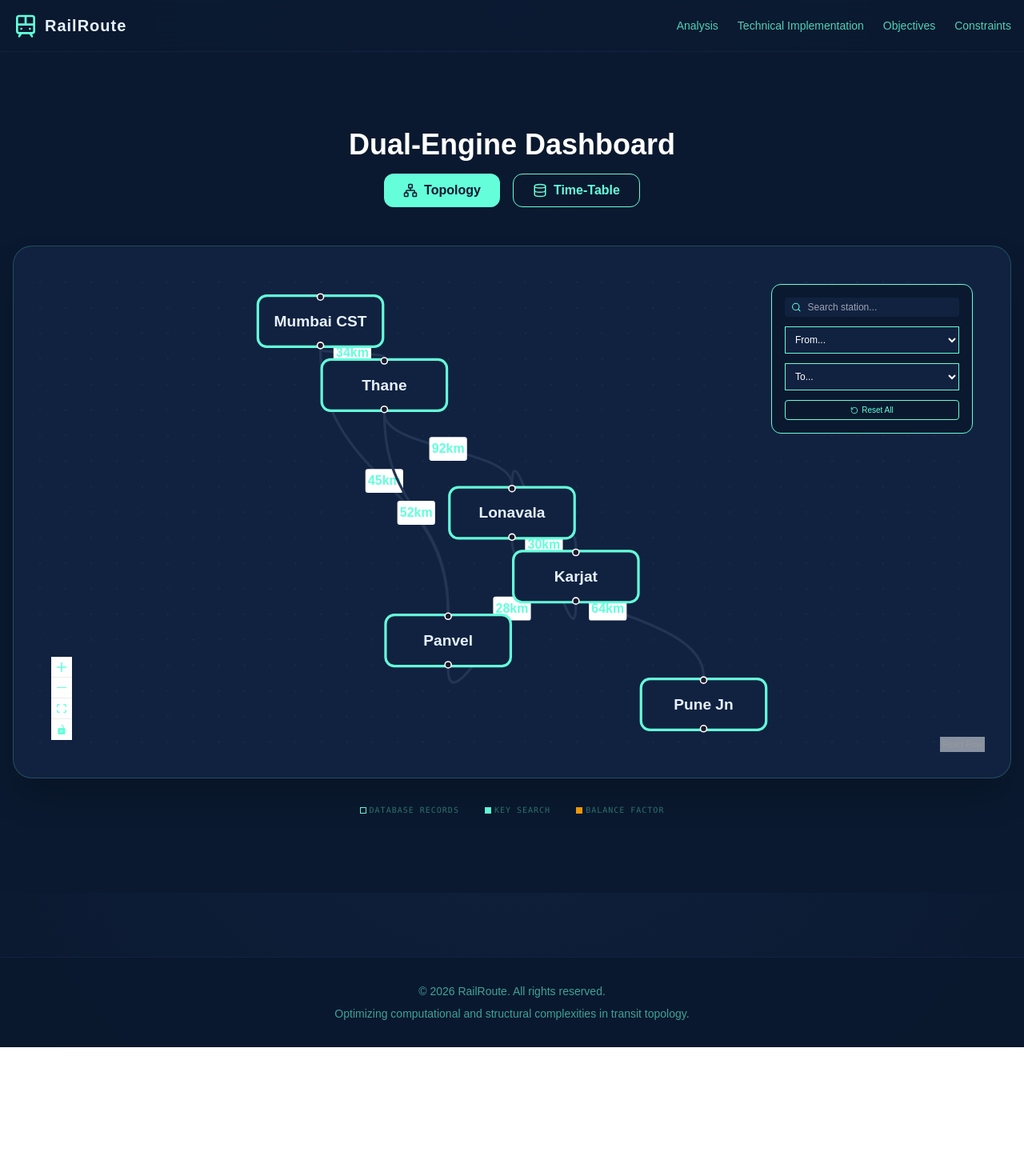
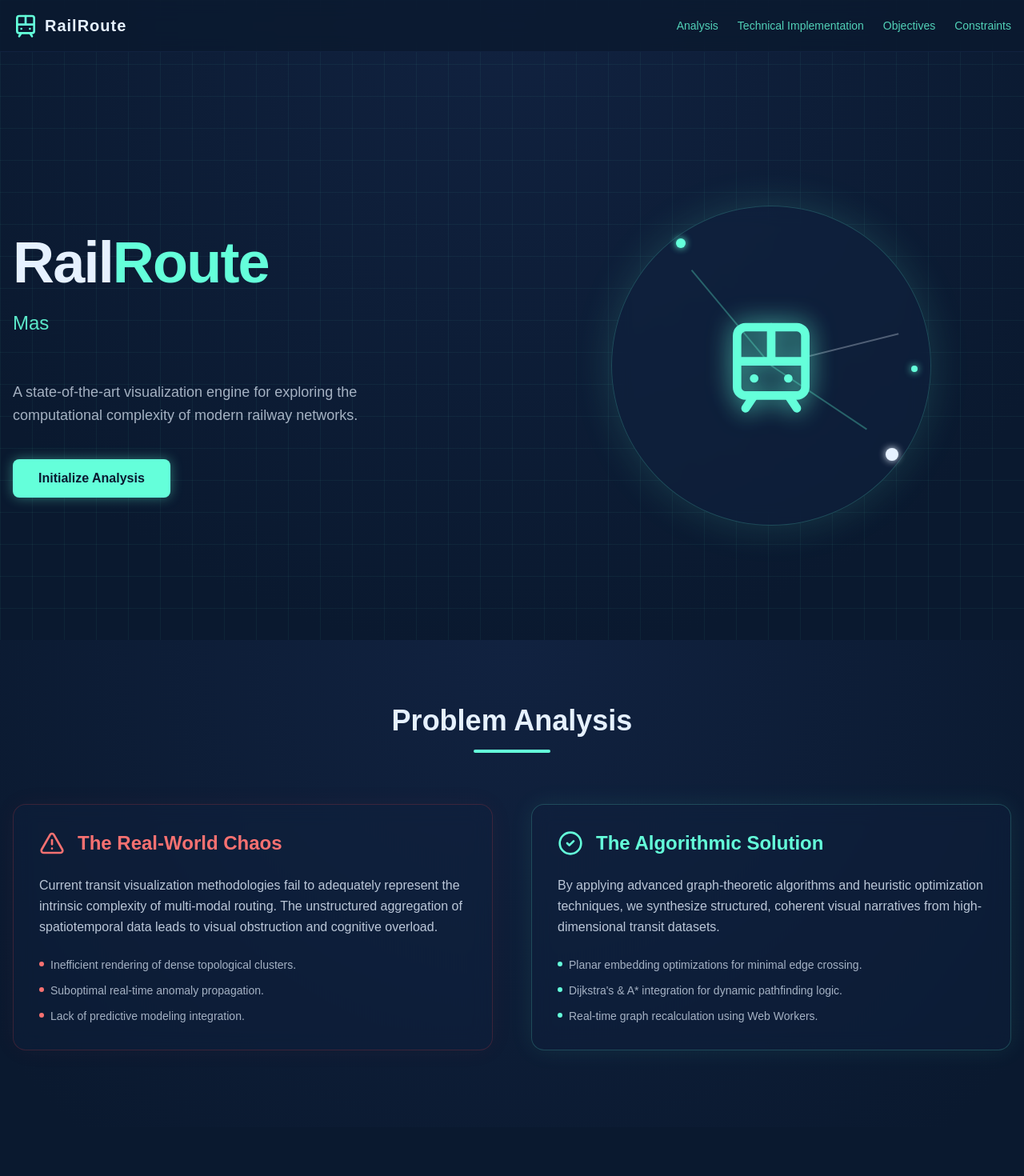
Before and after one commit to KhushieMohod/RailRoute-Optimization, a Next.js app: page / in a window 1280 px wide. Shown: the top 1470 px of the page at 80% size. Before the commit the page ends 1309 px from the top, so only its background shows below. Built offline with nearby package versions, Linux system fonts and the light colour scheme.

Commit message:
feat: restored full landing page sections and integrated engine

```diff
--- a/src/components/DualEngineDashboard.tsx
+++ b/src/components/DualEngineDashboard.tsx
@@ -18,6 +18,11 @@ import {
 import '@xyflow/react/dist/style.css';
 import { motion, AnimatePresence } from 'framer-motion';
 import { Network, Database, Plus, RotateCcw, GitPullRequest, Search, Trash2, Activity } from 'lucide-react';
+import Hero from '@/components/Hero';
+import ProblemAnalysis from '@/components/ProblemAnalysis';
+import Objectives from '@/components/Objectives';
+import Constraints from '@/components/Constraints';
+import Footer from '@/components/Footer';
 
 // --- Types & Constants ---
 interface Station { id: string; name: string; x: number; y: number; }
@@ -252,7 +257,10 @@ export default function DualEngineDashboard() {
   ];
 
   return (
-    <section id="implementation" className="py-24 bg-[#0a192f] min-h-screen text-[#64ffda]">
+    <>
+      <Hero />
+      <ProblemAnalysis />
+      <section id="implementation" className="py-24 bg-[#0a192f] text-[#64ffda]">
         <div className="container mx-auto px-4 max-w-7xl">
           <div className="text-center mb-12">
             <h2 className="text-4xl font-bold text-white mb-4">Dual-Engine Dashboard</h2>
@@ -308,5 +316,9 @@ export default function DualEngineDashboard() {
           <div className="mt-8 flex justify-center gap-8 text-[10px] font-mono text-[#64ffda]/40 uppercase tracking-widest"><div className="flex items-center gap-1"><span className="w-2 h-2 border border-[#64ffda]" /> Database Records</div><div className="flex items-center gap-1"><span className="w-2 h-2 bg-[#64ffda]" /> Key Search</div><div className="flex items-center gap-1"><span className="w-2 h-2 bg-amber-500" /> Balance Factor</div></div>
         </div>
       </section>
+      <Objectives />
+      <Constraints />
+      <Footer />
+    </>
   );
 }
--- a/src/components/Hero.tsx
+++ b/src/components/Hero.tsx
@@ -6,7 +6,7 @@ import { Train } from 'lucide-react';
 
 export default function Hero() {
   return (
-    <section className="relative w-full min-h-[90vh] flex items-center pt-16">
+    <section id="hero" className="relative w-full min-h-[90vh] flex items-center pt-16">
       <div className="container mx-auto px-4 grid lg:grid-cols-2 gap-12 items-center">
         <motion.div
           initial={{ opacity: 0, x: -50 }}
--- a/src/components/ProblemAnalysis.tsx
+++ b/src/components/ProblemAnalysis.tsx
@@ -5,7 +5,7 @@ import { AlertTriangle, CheckCircle2 } from 'lucide-react';
 
 export default function ProblemAnalysis() {
   return (
-    <section id="problem" className="py-24 relative">
+    <section id="analysis" className="py-24 relative">
       <div className="container mx-auto px-4">
         <motion.div
           initial={{ opacity: 0, y: 20 }}
```
Also changed, not shown: 1 other file (tests, documents, lock files or other folders). Lines whose indentation alone changed are shown as unchanged.
